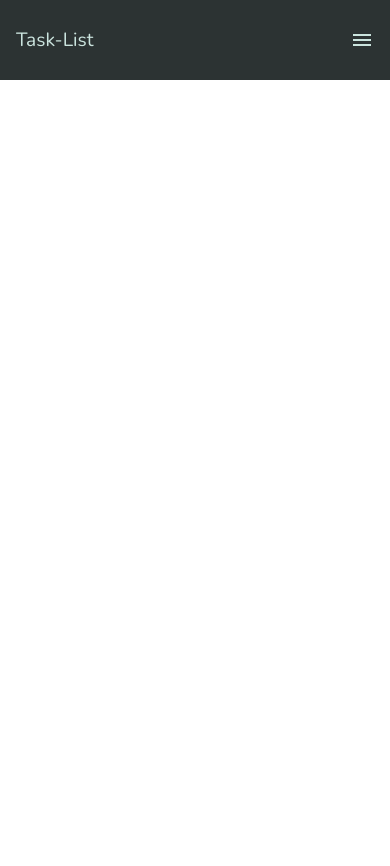
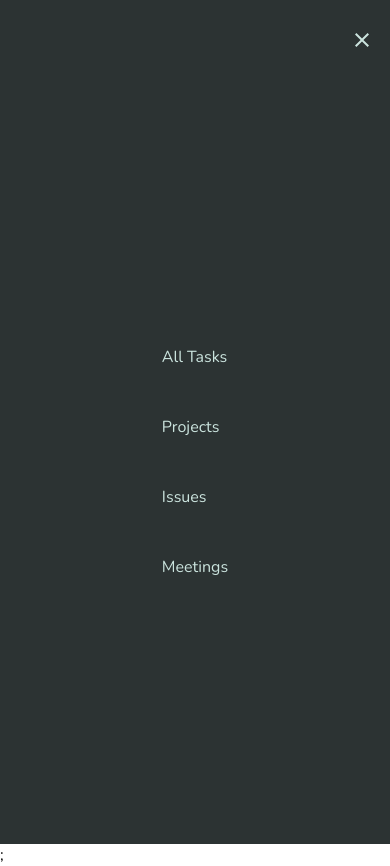
Before and after one commit to CodeJeffreyG/Task-List, a React (Create React App) app: page / in a window 390 px wide. Both pictures are taken after a click on the icon 362 px from the left and 40 px from the top of the page. Before the commit the page ends 844 px from the top, so only its background shows below. Built offline with nearby package versions, Linux system fonts and the light colour scheme.

Commit message:
creating routing nav@mobile

```diff
--- a/src/components/hamburger/Hamburger.jsx
+++ b/src/components/hamburger/Hamburger.jsx
@@ -4,6 +4,7 @@ import "./hamburger.scss";
 const Hamburger = () => {
   return (
     <main>
+
       <ul>
         <li>All Tasks</li>
         <li>Projects</li>
--- a/src/components/hamburger/hamburger.scss
+++ b/src/components/hamburger/hamburger.scss
@@ -4,10 +4,8 @@ main {
   align-items: center;
   width: 100%;
   height: calc(100vh - 80px);
-    background-color: #2C3333;
-    color: #cbe4de;;
-
-
+  background-color: #2c3333;
+  color: #cbe4de;
 }
 
 main > ul > li {
--- a/src/components/navbar/Navbar.jsx
+++ b/src/components/navbar/Navbar.jsx
@@ -1,22 +1,38 @@
 import React, { useState } from "react";
 import "./navbar.scss";
 import MenuIcon from "@mui/icons-material/Menu";
+import CloseIcon from "@mui/icons-material/Close";
 import Hamburger from "../hamburger/Hamburger";
 
 const Navbar = () => {
-  let [hamburger, setHamburger] = useState(false);
+  let [hamburger, setHamburger] = useState(true);
 
   const handleClick = () => {
     console.log("it Worked!");
     setHamburger((prevHamburger) => !prevHamburger);
   };
 
+  //mobile hamburger menu
+  if (hamburger) {
     return (
       <nav>
         <div>Task-List</div>
         <MenuIcon className="hamburger" onClick={handleClick} />
       </nav>
     );
+  }
+  //mobile hamburger menue
+  if (!hamburger) {
+    return (
+      <>
+        <nav>
+          <div></div>
+          <CloseIcon onClick={handleClick} className="X" />
+        </nav>
+        <Hamburger />;
+      </>
+    );
+  }
 };
 
 export default Navbar;
--- a/src/components/navbar/navbar.scss
+++ b/src/components/navbar/navbar.scss
@@ -12,6 +12,11 @@ nav {
         cursor: pointer;
     }
 
+    .X {
+        cursor: pointer;
+
+    }
+
 }
 
 nav > * {
```
Lines whose indentation alone changed are shown as unchanged.
